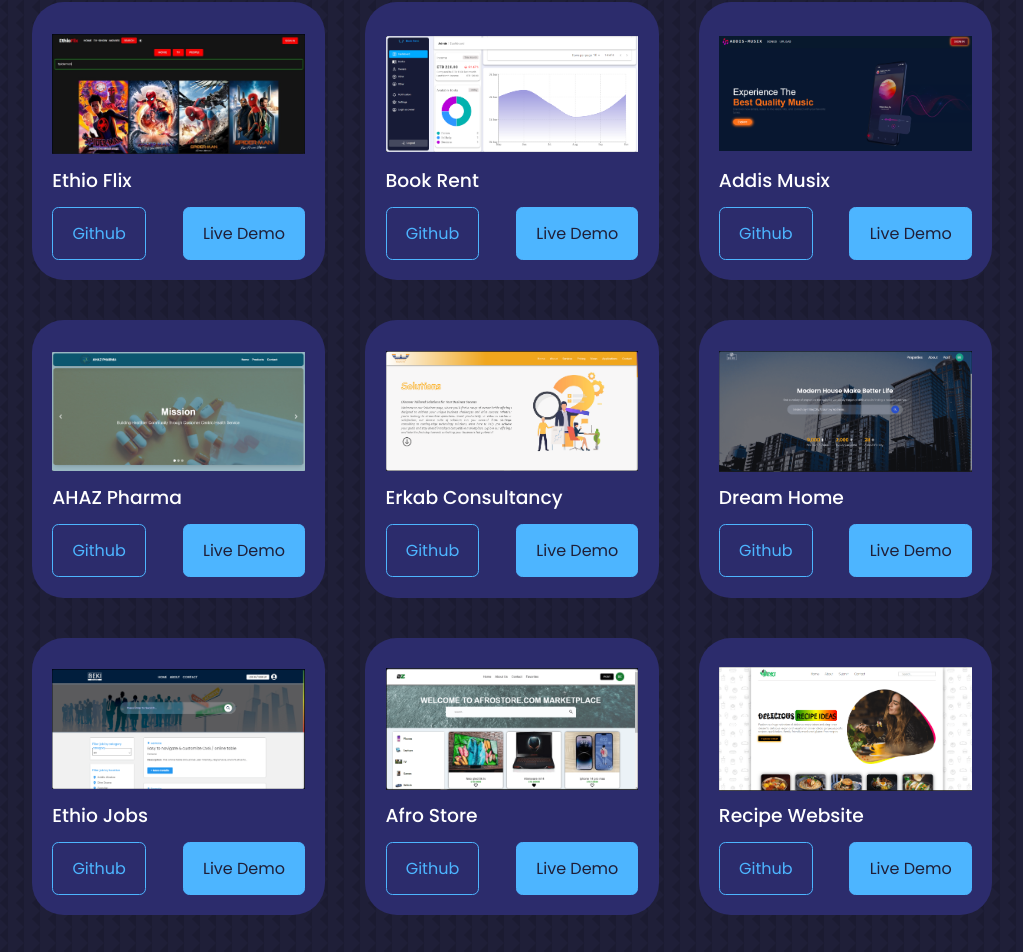
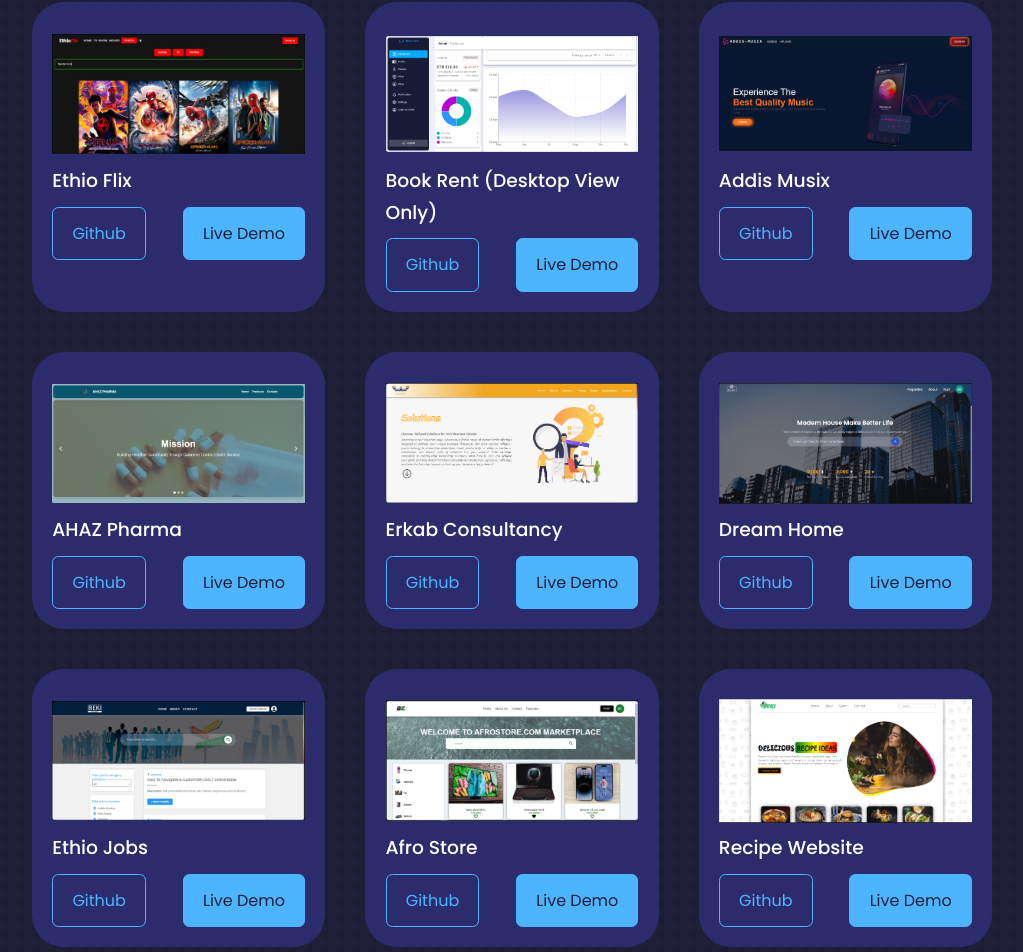
Before and after one commit to BereketTeshome/Personal-Portfolio, a React (Create React App) app: page / in a window 1280 px wide. Shown: the part 3025-3977 px from the top of the page, without its empty margins (128-1151 px from the left). Built offline with nearby package versions, Linux system fonts and the light colour scheme.

Commit message:
Updated portfolio

```diff
--- a/src/components/portfolio/Portfolio.js
+++ b/src/components/portfolio/Portfolio.js
@@ -20,7 +20,7 @@ const portfolioItems = [
   },
   {
     img: IMG8,
-    title: "Book Rent",
+    title: "Book Rent (Desktop View Only)",
     github: "https://github.com/BereketTeshome/Book_Rent",
     demo: "https://book-rent-app.vercel.app",
   },
```
